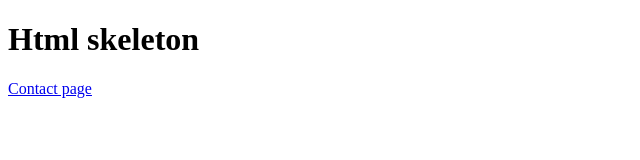
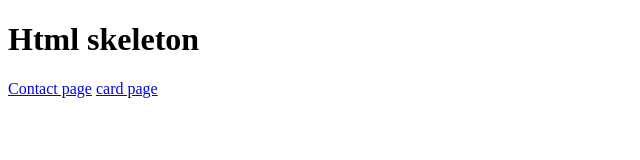
Before and after one commit to comelydaniel/stutern-html, a plain HTML site: page index.html in a window 1280 px wide. Shown: the full height of the page, 0-640 px from the left. Drawn offline with Linux system fonts and the light colour scheme.

Commit message:
card page linked

```diff
--- a/index.html
+++ b/index.html
@@ -9,5 +9,6 @@
 <body>
     <h1>Html skeleton</h1>
     <a href="contact.html">Contact page</a>
+    <a href="card.html">card page</a>
 </body>
 </html>
```
